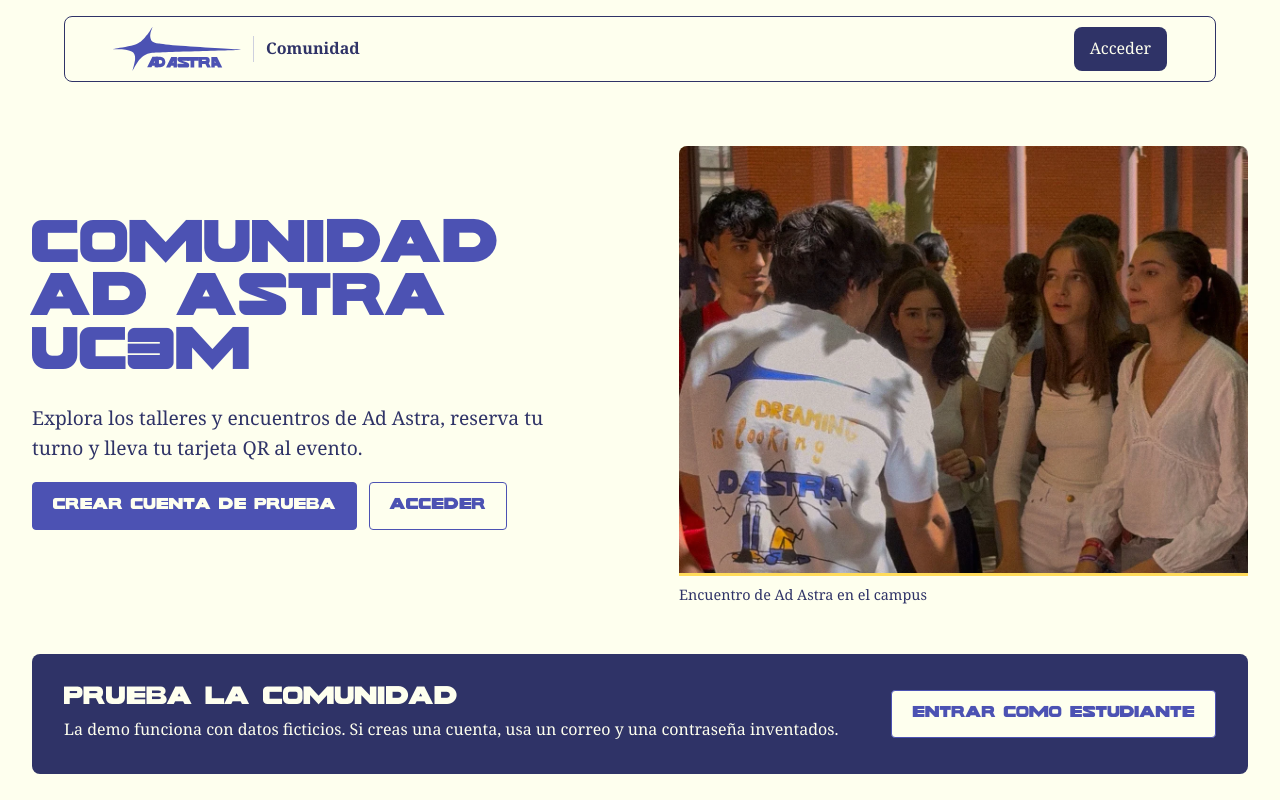
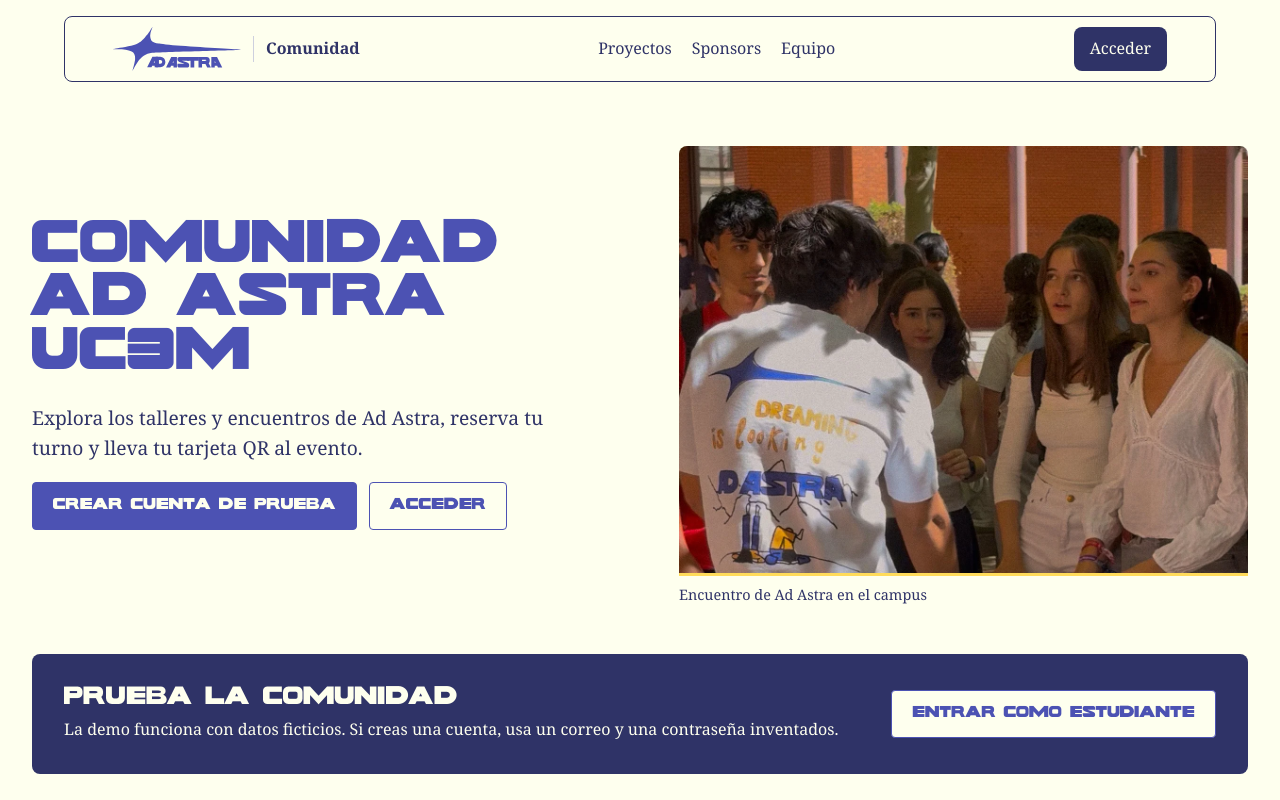
Before and after one commit to Ad-Astra-UC3M/Ad-Astra-Community-Platform, a Next.js app: page / in a window 1280 px wide. Shown: the top 800 px of the page. Built offline with nearby package versions, Linux system fonts and the light colour scheme; no server answers; what sqlite would draw is missing.

Commit message:
Expose institutional visitor links and preserve navigation focus and contrast

```diff
--- a/src/app/globals.css
+++ b/src/app/globals.css
@@ -255,7 +255,7 @@ input:is([type="checkbox"], [type="radio"]) {
 
 .skip-link {
   position: absolute;
-  z-index: 1;
+  z-index: 20;
   inset: 0.75rem auto auto var(--gutter);
   transform: translateY(-150%);
   background: var(--cream);
--- a/src/components/community-navigation.tsx
+++ b/src/components/community-navigation.tsx
@@ -20,10 +20,16 @@ const organizerLinks = [
   { href: "/admin", label: "Gestión" },
 ];
 
-export function CommunityNavigation({ organizer }: { organizer: boolean }) {
+const publicLinks = [
+  { href: "https://adastrauc3m.es/#projects", label: "Proyectos" },
+  { href: "https://adastrauc3m.es/#sponsors", label: "Sponsors" },
+  { href: "https://adastrauc3m.es/team", label: "Equipo" },
+];
+
+export function CommunityNavigation({ role }: { role?: "student" | "organizer" }) {
   const [open, setOpen] = useState(false);
   const pathname = usePathname();
-  const links = [...startLinks, ...(organizer ? organizerLinks : studentLinks)];
+  const links = role ? [...startLinks, ...(role === "organizer" ? organizerLinks : studentLinks)] : publicLinks;
 
   return (
     <>
--- a/src/components/institutional-shell.css
+++ b/src/components/institutional-shell.css
@@ -30,3 +30,11 @@
 .footer-base svg { vertical-align: middle; color: var(--accent); }
 @media (max-width: 48rem) { .site-header { position: relative; top: auto; } }
 @media print { .site-header, .institutional-footer { display: none; } }
+
+.navbar-action:hover, .navbar-action:focus-visible { color: var(--cream); text-decoration: underline; }
+@media (max-width: 47.99rem) {
+  .header-row .brand-link { margin-right: auto; }
+  .header-row .navbar-action { order: 1; }
+  .header-row .menu-toggle { order: 2; }
+  .header-row .community-nav { order: 3; }
+}
--- a/src/components/navbar.tsx
+++ b/src/components/navbar.tsx
@@ -15,7 +15,8 @@ export function Navbar({ role }: { role?: Role }) {
           <Image src="/brand/ad-astra.svg" alt="Ad Astra UC3M" width={144} height={50} unoptimized />
           <span>Comunidad</span>
         </Link>
-        {role ? <CommunityNavigation organizer={organizer} /> : <nav aria-label="Acceso a Comunidad"><Link className="navbar-action" href="/sign-in">Acceder</Link></nav>}
+        <CommunityNavigation role={role} />
+        {!role && <Link className="navbar-action" href="/sign-in">Acceder</Link>}
       </div>
       {role && (
         <div className="session-bar">
```
